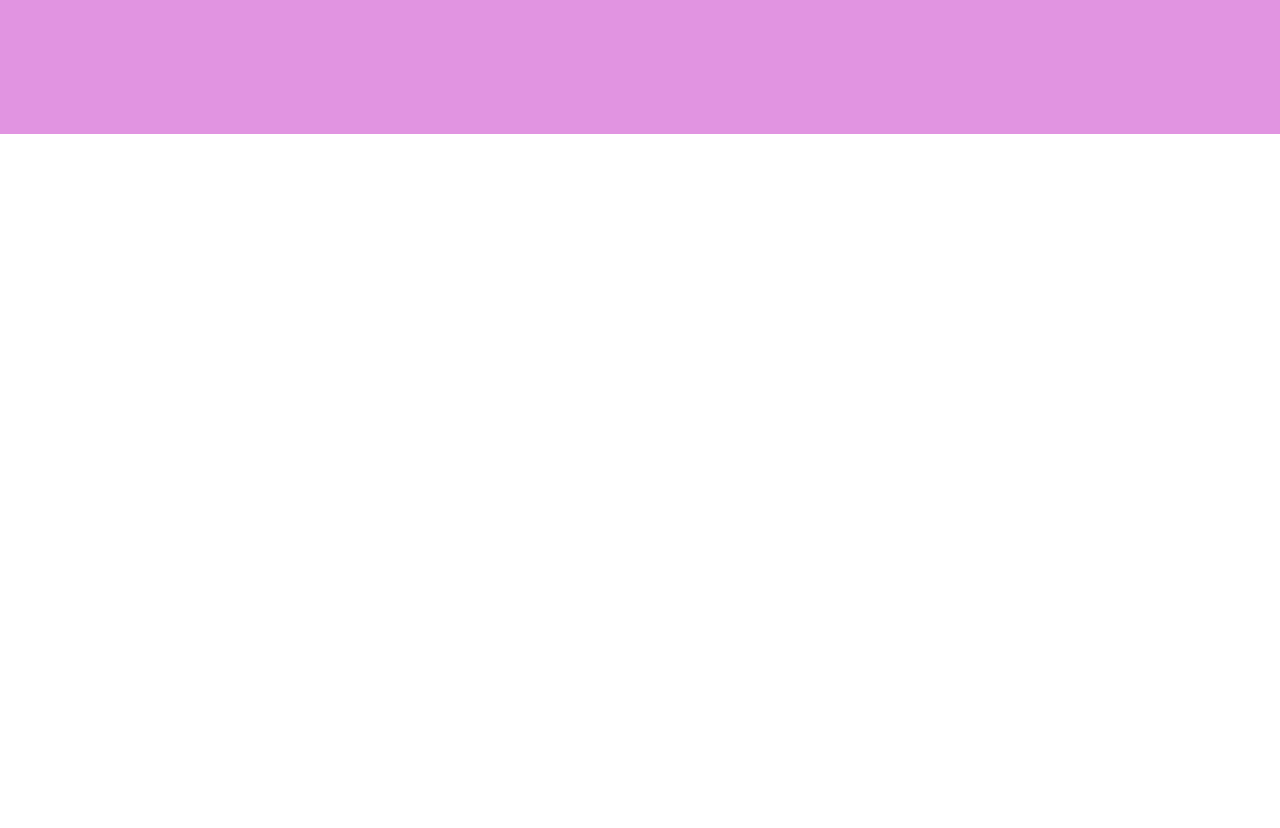
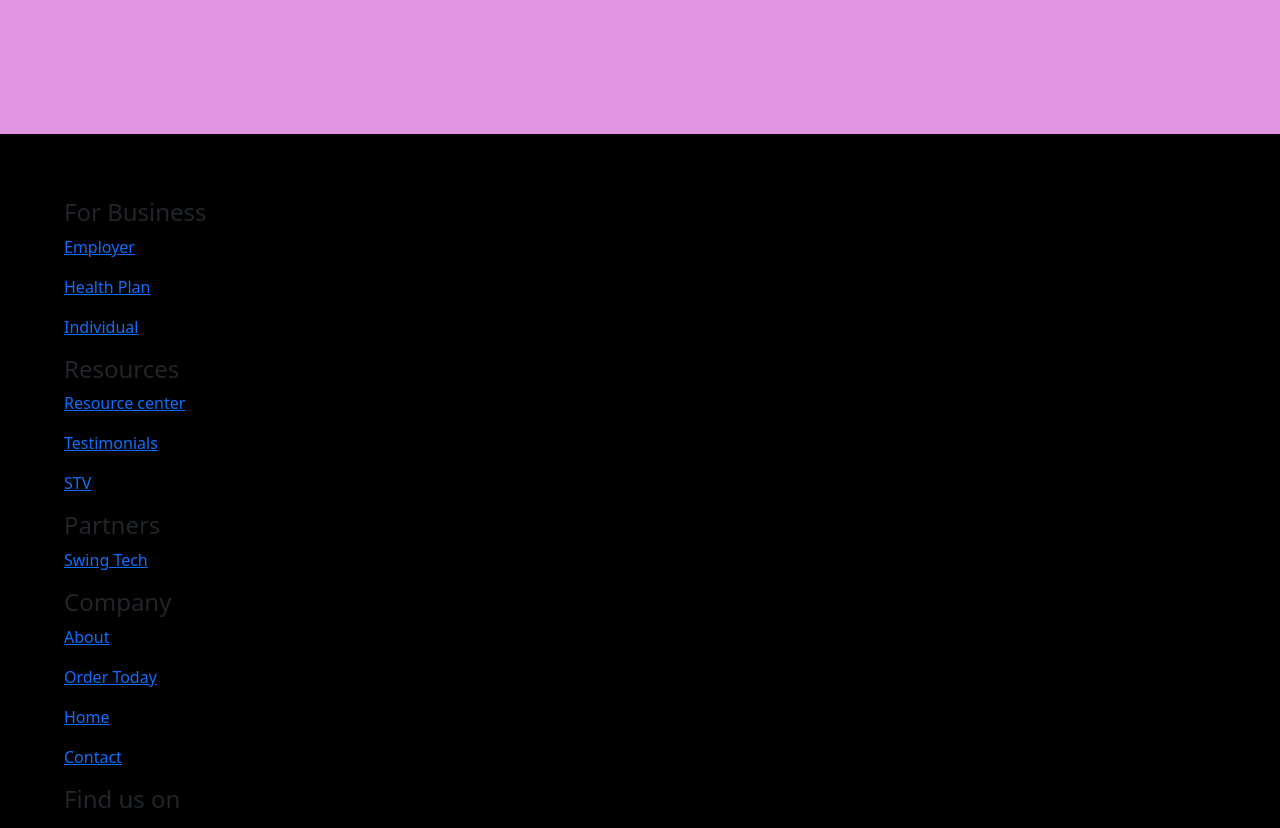
Before and after one commit to adala-wanyande/pizza-ordering-project, a React (Create React App) app: page /about in a window 1280 px wide. Shown: the part 1960-2788 px from the top of the page. Before the commit the page ends 2094 px from the top, so only its background shows below. Built offline with nearby package versions, Linux system fonts and the light colour scheme; grey boxes are pictures that could not be loaded.

Commit message:
Makinng links repsonsive

```diff
--- a/src/components/About.js
+++ b/src/components/About.js
@@ -1,6 +1,7 @@
 import React from "react";
 import NavigationBar from './NavigationBar'
 import './About.css';
+import Footer from "../footer/footer";
 
 
 const About = () => {
@@ -61,6 +62,9 @@ width="560"
                 </div>
             </div>
     </div>
+    <div>
+      <Footer/>
+    </div>
     </>
   )
 }
--- a/src/footer/footer.css
+++ b/src/footer/footer.css
@@ -33,8 +33,15 @@ a{
     display:flex;
     flex-direction: row;
 }
-.socialmedia img{
+.socialmedia {
     width:80%;
+    display: flex;
+    justify-content: space-between;
+    line-height: 15px;
+    max-width: 600px;
+    flex-direction: row;
+    inline-size: 40px;
+    margin: 1rem 2rem 3rem 4rem;
 }
 .sb_footer-links_div h4{
     font-size: 14px;
--- a/src/footer/footer.jsx
+++ b/src/footer/footer.jsx
@@ -10,75 +10,75 @@ import youtube from '../assets/youtube.png';
 const Footer =()=>{
     return(
         <div className="footer">
-            <div className="sb_footer section_padding">
-                <div className="sb_footer-links">
-                    <div className="sb_footer-links-div">
+            <div className="sb__footer section_padding">
+                <div className="sb__footer-links">
+                    <div className="sb__footer-links_div">
                         <h4>For Business</h4>
-                        <a href="employer">
+                        <a href="/employer">
                             <p>Employer</p>
                         </a>
-                        <a href="healthplan">
+                        <a href="/healthplan">
                             <p>Health Plan</p>
                         </a>
-                        <a href="individual">
+                        <a href="/individual">
                             <p>Individual</p>
                         </a>
 
                     </div>
-                    <div className="sb_fotter-links_div">
+                    <div className="sb__footer-links_div">
                         <h4>Resources</h4>
-                        <a href="resources">
+                        <a href="/resources">
                             <p>Resource center</p>
                         </a>
-                        <a href="resources">
+                        <a href="/resources">
                             <p>Testimonials</p>
                         </a>
-                        <a href="resources">
+                        <a href="/resources">
                             <p>STV</p>
                         </a>
                     </div>
-                    <div className="sb_footer-links_div">
+                    <div className="sb__footer-links_div">
                         <h4>Partners</h4>
-                        <a href="employer">
+                        <a href="/employer">
                             <p>Swing Tech</p>
                         </a>
                     </div>
-                    <div className="sb_footer-links_div">
+                    <div className="sb__footer-links_div">
                         <h4>Company</h4>
-                        <a href="about">
+                        <a href="/about">
                             <p>About</p>
                         </a>
-                        <a href="press">
-                            <p>Press</p>
+                        <a href="/Order">
+                            <p>Order Today </p>
                         </a>
-                        <a href="career">
-                            <p>Career</p>
+                        <a href="/Home">
+                            <p>Home</p>
                         </a>
-                        <a href="contact">
+                        <a href="/contact">
                             <p>Contact</p>
                         </a>
 
                     </div>
-                    <div className="sb_footer-links_div">
+                    <div className="sb__footer-links_div">
                         <h4>Find us on </h4>
                         <div className="socialmedia">
                             <p>
-                                <img src={fb} alt="" />
+                                <img src={fb} alt=""  height={60} width={60}  />
                             </p>
                             <p>
-                                <img src={twitter} alt="" />
+                                <img src={twitter} alt=""  height={60} width={60}/>
                             </p>
                             <p>
-                                <img src={linkedin} alt="" />
+                                <img src={linkedin} alt="" height={60} width={60}/>
                             </p>
                             <p>
-                                <img src={insta} alt="" />
+                                <img src={insta} alt="" height={60} width={60}/>
                             </p>
                             <p>
-                                <img src={whatsapp} alt="" />
+                                <img src={whatsapp} alt="" height={60} width={60}/>
                             </p>
                             <p>
-                                <img src={youtube} alt="" />
+                                <img src={youtube} alt="" height={60} width={60}/>
                             </p>
                         </div>
                     </div>
@@ -87,17 +87,17 @@ const Footer =()=>{
 
                 <hr></hr>
 
-                <div className="sb_footer-below">
-                    <div className="sb_footer-copyright">
+                <div className="sb__footer-below">
+                    <div className="sb__footer-copyright">
                         <p>
-                            @{new Date().getFullYear()} CodeInn. All right reserved.
+                            @{new Date().getFullYear()} PizzaInn. All rights reserved.
                         </p>
                     </div>
-                    <div className="sb_footer-below-links">
-                        <a href="terms"> <div><p>Terms &Conditions</p></div></a>
-                        <a href="privacy"> <div><p>Privacy</p></div></a>
-                        <a href="security"> <div><p>Security</p></div></a>
-                        <a href="cookie"> <div><p>Cookie Declaration</p></div></a>
+                    <div className="sb__footer-below-links">
+                        <a href="https://www.pizzainn.com.au/policy"> <div><p>Terms &Conditions</p></div></a>
+                        <a href="https://www.pizzainn.com/privacy-policy/"> <div><p>Privacy</p></div></a>
+                        <a href="https://www.pizzainn.com.au/policy"> <div><p>Security</p></div></a>
+                        <a href="https://pizzainntakeaway.co.uk/cookie-policy"> <div><p>Cookie Declaration</p></div></a>
                     </div>
                 </div>
 
```
